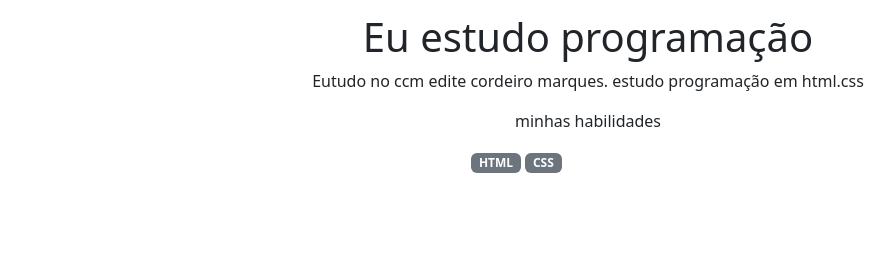
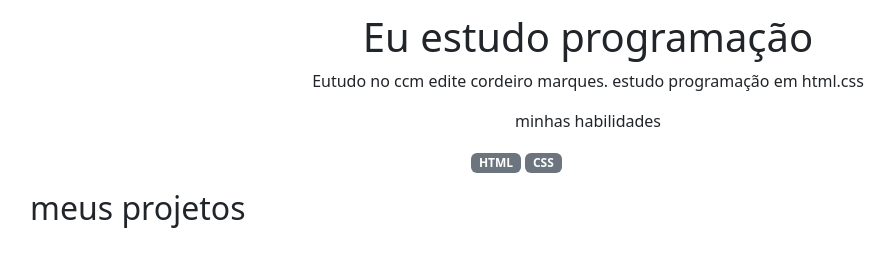
Before and after one commit to cristianeproenca/portifolio, a plain HTML site: page index.html in a window 1280 px wide. Shown: the part 177-444 px from the top of the page, without its empty margins (52-947 px from the left). Drawn offline with nearby package versions, Linux system fonts and the light colour scheme.

Commit message:
container

```diff
--- a/index.html
+++ b/index.html
@@ -21,6 +21,9 @@
 <P class="badge text-bg-secondar">Scratch</P>
 </div>
 </header>
+<main class="container">
+  <h2>meus projetos</h2>
+</div>
 <script src="https://cdn.jsdelivr.net/npm/@popperjs/core@2.11.8/dist/umd/popper.min.js" integrity="sha384-I7E8VVD/ismYTF4hNIPjVp/Zjvgyol6VFvRkX/vR+Vc4jQkC+hVqc2pM8ODewa9r" crossorigin="anonymous"></script>
 </body>
 </html>
```
